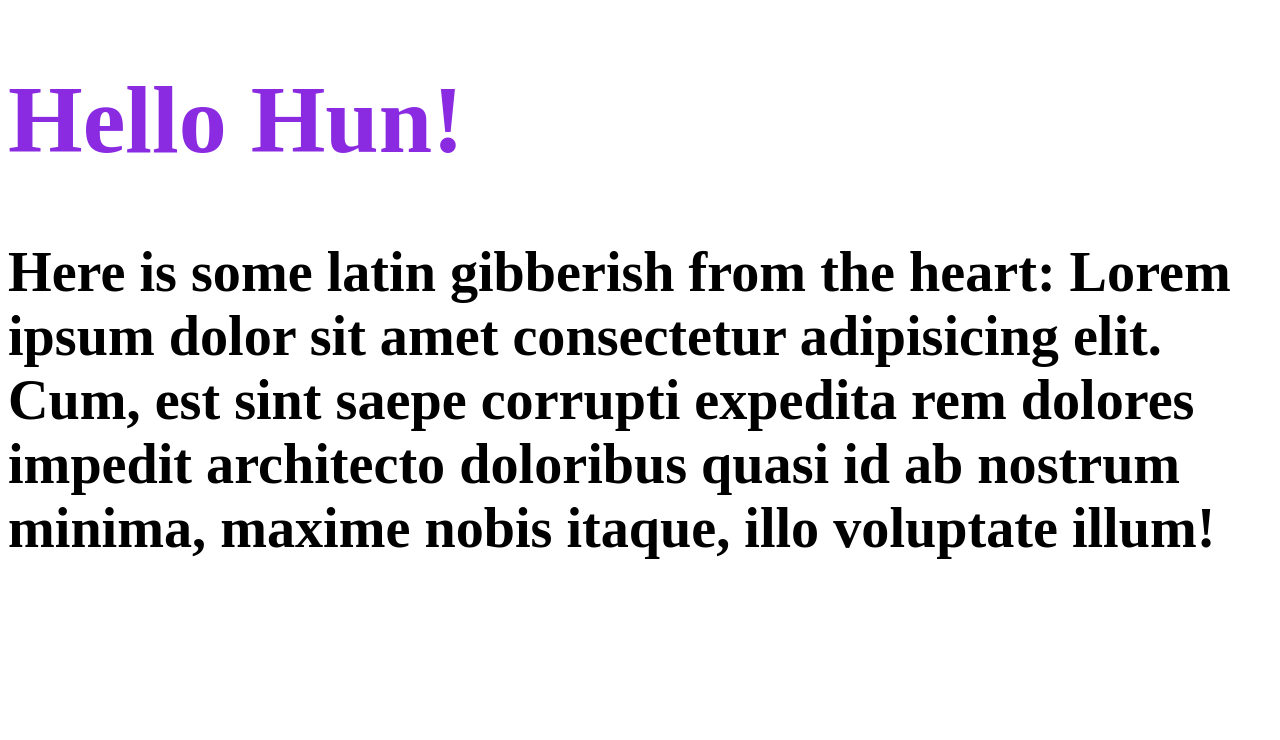
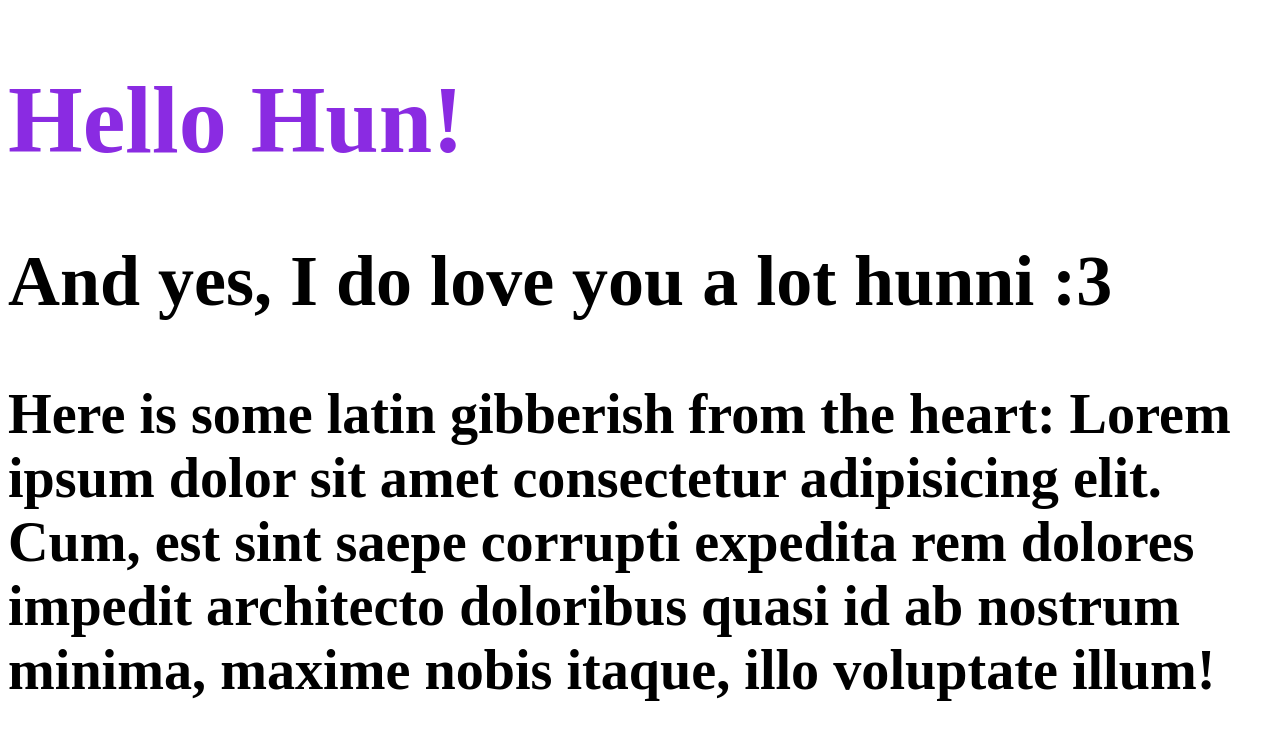
Before and after one commit to SofijaJanevska/vezbanje, a plain HTML site: page index.html in a window 1280 px wide. Drawn offline with Linux system fonts and the light colour scheme.

Commit message:
[add_text]feat(index.html): added an h2 element and filled it with a lovely message

```diff
--- a/index.html
+++ b/index.html
@@ -7,7 +7,11 @@
 <link rel="stylesheet" href="style.css"></head>
 <body>
     <h1>Hello Hun!</h1>
+
+    <h2>And yes, I do love you a lot hunni :3</h2>
+
     <h3>Here is some latin gibberish from the heart: Lorem ipsum dolor sit amet consectetur adipisicing elit. Cum, est sint saepe corrupti expedita rem dolores impedit architecto doloribus quasi id ab nostrum minima, maxime nobis itaque, illo voluptate illum!</h3>
+
     <script src="script.js">
     </script>
 </body>
```
